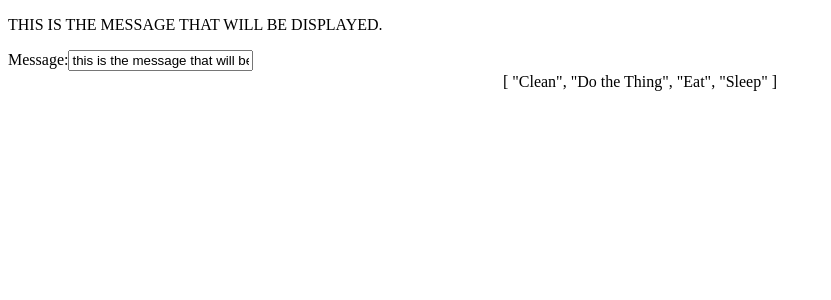
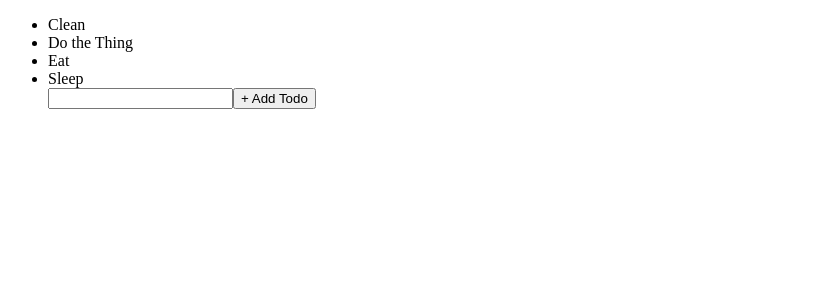
Before and after one commit to fleshborne/vue-practice, a Vue app: page / in a window 1280 px wide. Shown: the top 300 px of the page, without its empty margins (0-831 px from the left). Built offline with nearby package versions, Linux system fonts and the light colour scheme.

Commit message:
vue is awesome

```diff
--- a/src/App.vue
+++ b/src/App.vue
@@ -1,14 +1,22 @@
 <template>
   <div>
-    <p>{{ message.toUpperCase() }}</p>
-    <label>Message:</label>
+    <!-- conditionally render with v-if -->
+    <!-- <p v-if="showMesage">{{ message.toUpperCase() }}</p> -->
+    <!-- <label>Message:</label> -->
     <!-- v-model is the same hooking components together  -->
-    <input type="text" v-model="message" />
-    <table class="responsive-table" align="center">
-      {{
-        todos
-      }}
-    </table>
+    <!-- <input type="text" v-model="message" /> -->
+
+    <ul>
+      <li v-for="todo in todos" v-bind:key="todo">
+        {{ todo }}
+      </li>
+      <input type="text" v-model="newTodo" />
+      <button @click="addTodo">+ Add Todo</button>
+      <!-- @ shortcut for events! -->
+    </ul>
+    <!--
+    ':' means evalute, if no colon, it's treated as a string
+    <img :src="src" /> -->
   </div>
 </template>
 
@@ -17,9 +25,22 @@ export default {
   name: 'App',
   data: function() {
     return {
-      message: 'this is the message that will be displayed.',
+      // message: 'this is the message that will be displayed.',
       todos: ['Clean', 'Do the Thing', 'Eat', 'Sleep'],
+      // showMesage: true,
+      // src: 'http://placekitten.com/600/400',
+      newTodo: '',
     };
+  },
+  methods: {
+    addTodo: function() {
+      // get the input from the user
+      this.todos.push(this.newTodo);
+      // and add the new item to the todo list
+
+      // after you push a new todo, this will clear the input field
+      this.newTodo = '';
+    },
   },
 };
 </script>
```
